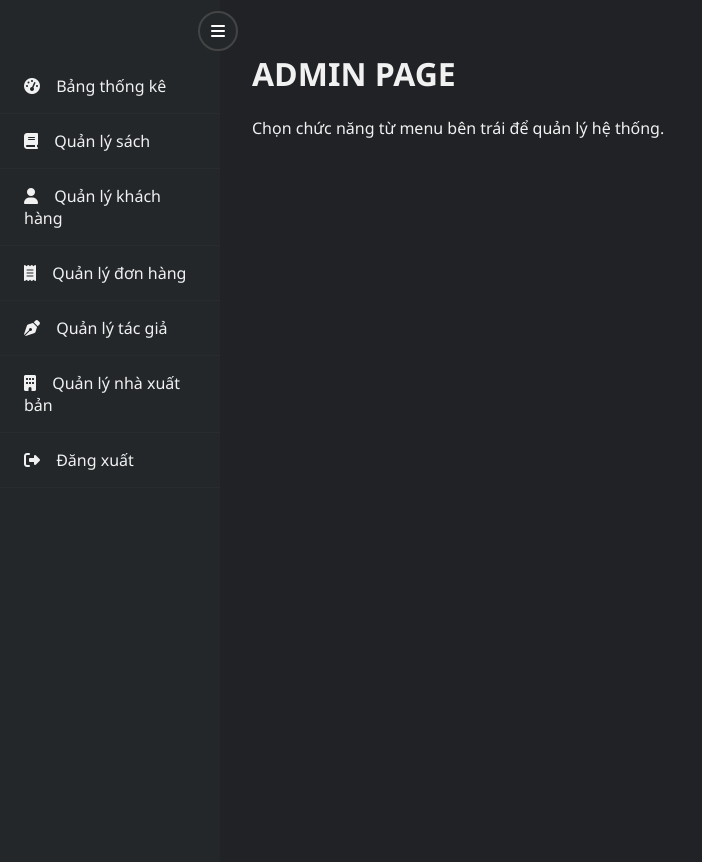
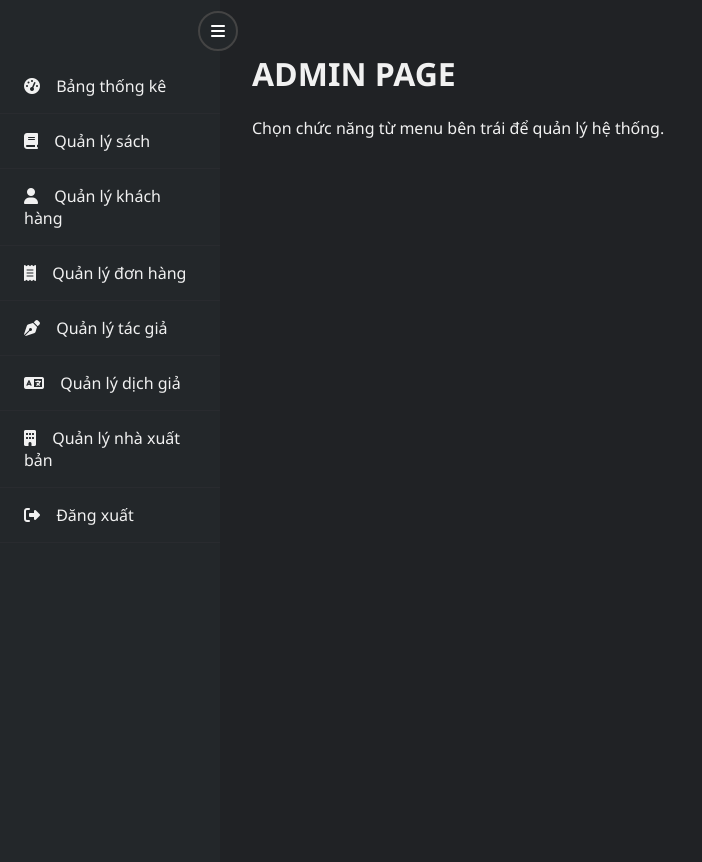
Before and after one commit to manhtuongk4/ebooks_store, a PHP site: page /admin/index.php in a window 1280 px wide. Shown: the part 83-945 px from the top of the page, without its empty margins (0-702 px from the left). Run offline with PHP 8.4, Linux system fonts and the light colour scheme; data that the repository does not hold is empty.

Commit message:
Thêm đường dẫn dịch giả vào sidebar

```diff
--- a/admin/partials/sidebar.php
+++ b/admin/partials/sidebar.php
@@ -87,6 +87,11 @@
             </a>
         </li>
         <li>
+            <a href="/EBOOKS_STORE/admin/module/translator/translator.php" style="color: inherit; text-decoration: none;">
+                <i class="fas fa-language"></i> <span>Quản lý dịch giả</span>
+            </a>
+        </li>
+        <li>
             <a href="/EBOOKS_STORE/admin/module/NXB/NXB.php" style="color: inherit; text-decoration: none;">
                 <i class="fas fa-building"></i> <span>Quản lý nhà xuất bản</span>
             </a>
```
